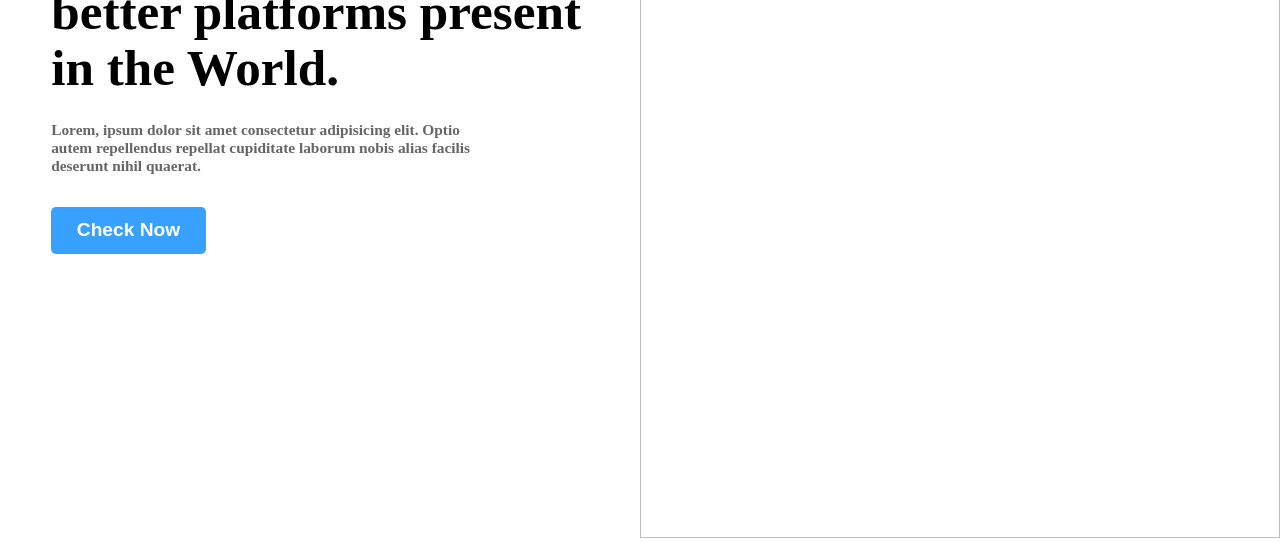
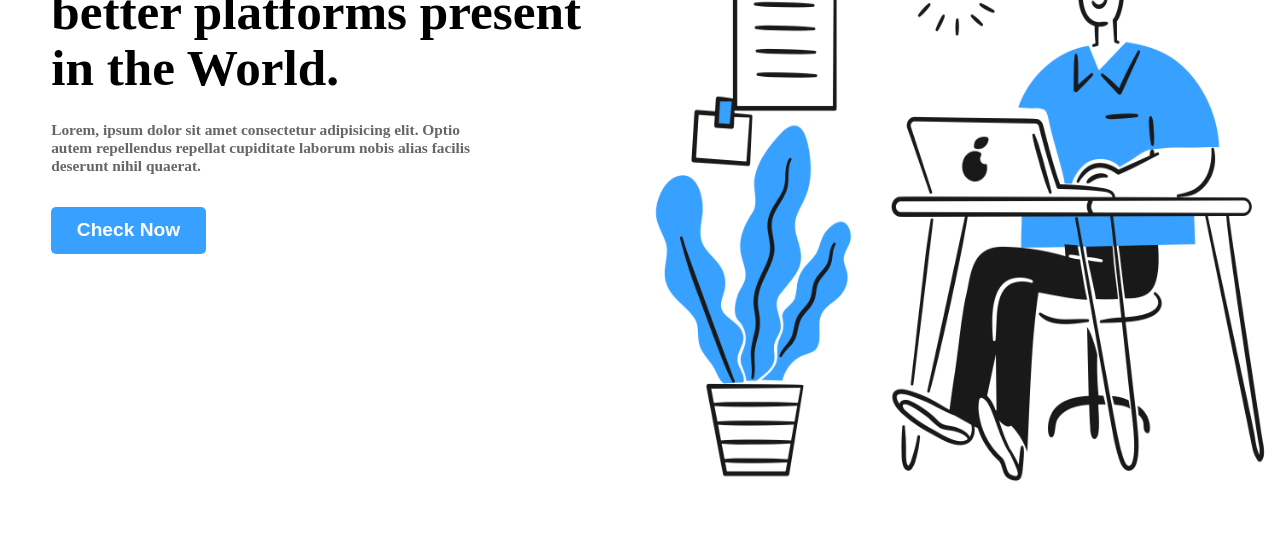
Before and after one commit to imdevshiv/gUARDIAN., a plain HTML site: page index.html in a window 1280 px wide. Shown: the part 262-804 px from the top of the page. Drawn offline with nearby package versions, Linux system fonts and the light colour scheme; the site is published under a folder, as on GitHub Pages, so addresses that start at the root find nothing.

Commit message:
Update index.html

```diff
--- a/index.html
+++ b/index.html
@@ -31,7 +31,7 @@
                 <button>Check Now</button>
             </div>
             <div class="right">
-                <img src="/image/hero.png" alt="">
+                <img src="image/hero.png" alt="">
 
             </div>
         </div>
```
